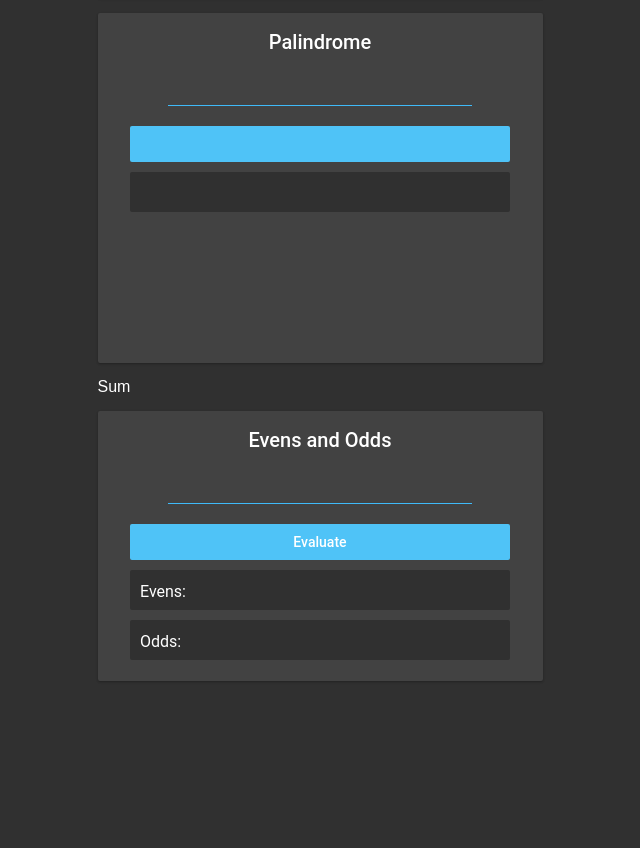
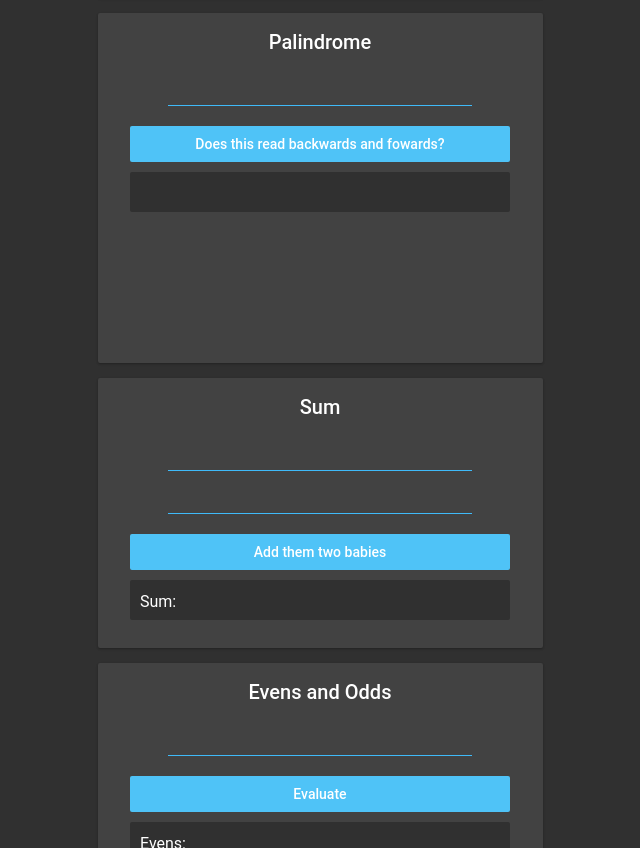
Before and after one commit to LucassNogueira/ReactToyProbs, a React (Create React App) app: page / in a window 1280 px wide. Shown: the part 772-1620 px from the top of the page, without its empty margins (320-960 px from the left). Before the commit the page ends 1468 px from the top, so only its background shows below. Built offline with nearby package versions, Linux system fonts and the light colour scheme.

Commit message:
done! this was fun

```diff
--- a/src/components/Topics/FilterObject.js
+++ b/src/components/Topics/FilterObject.js
@@ -14,6 +14,9 @@ export default class FilterObject extends Component {
     };
   }
   render() {
+    const handleChange = (e) => {
+      this.setState({ userInput: e.target.value });
+    };
     const filterObj = () => {
       let word = this.state.userInput;
       // console.log(typeof word)
@@ -33,11 +36,7 @@ export default class FilterObject extends Component {
           Original:
           {JSON.stringify(this.state.unFilteredArray)}
         </span>
-        <input
-          className="inputLine"
-          type="text"
-          onChange={(e) => this.setState({ userInput: e.target.value })}
-        />
+        <input className="inputLine" type="text" onChange={handleChange} />
         <button className="confirmationButton" onClick={filterObj}>
           Filter for them there props
         </button>
--- a/src/components/Topics/FilterString.js
+++ b/src/components/Topics/FilterString.js
@@ -17,6 +17,9 @@ export default class FilterString extends Component {
     };
   }
   render() {
+    const handleChange = (e) => {
+      this.setState({ userInput: e.target.value });
+    };
     const evaluate = () => {
       let word = this.state.userInput;
       let names = this.state.unFilteredArray;
@@ -32,11 +35,7 @@ export default class FilterString extends Component {
         <span className="puzzleText">
           Stuff :{JSON.stringify(this.state.unFilteredArray)}
         </span>
-        <input
-          className="inputLine"
-          type="text"
-          onChange={(e) => this.setState({ userInput: e.target.value })}
-        />
+        <input className="inputLine" type="text" onChange={handleChange} />
         <button onClick={evaluate} className="confirmationButton">
           Is this name included?
         </button>
--- a/src/components/Topics/Palindrome.js
+++ b/src/components/Topics/Palindrome.js
@@ -9,26 +9,26 @@ export default class Palindrome extends Component {
     };
   }
   render() {
+    const handleChange = (e) => {
+      this.setState({ userInput: e.target.value });
+    };
     const isPalin = () => {
-      let input = this.state.userInput;
+      let input = this.state.userInput.toLowerCase();
 
       let revInput = input.split("").reverse().join("");
       if (input === revInput) {
-        this.state.palindrome = true;
+        this.setState({ palindrome: true });
       } else {
-        this.state.palindrome = false;
+        this.setState({ palindrome: false });
       }
-      this.setState(this.state);
     };
     return (
       <div className="puzzleBox filterStringPB">
         <h4>Palindrome</h4>
-        <input
-          className="inputLine"
-          type="text"
-          onChange={(e) => this.setState({ userInput: e.target.value })}
-        />
-        <button className="confirmationButton" onClick={isPalin}></button>
+        <input className="inputLine" type="text" onChange={handleChange} />
+        <button className="confirmationButton" onClick={isPalin}>
+          Does this read backwards and fowards?
+        </button>
         <span className="resultsBox">{this.state.palindrome.toString()}</span>
       </div>
     );
--- a/src/components/Topics/Sum.js
+++ b/src/components/Topics/Sum.js
@@ -1,7 +1,37 @@
 import React, { Component } from "react";
 
 export default class Sum extends Component {
+  constructor(props) {
+    super(props);
+    this.state = {
+      number1: 0,
+      number2: 0,
+      sum: null,
+    };
+  }
   render() {
-    return <div>Sum</div>;
+    const calculateSum = () => {
+      this.setState({
+        sum: Number(this.state.number1) + Number(this.state.number2),
+      });
+    };
+
+    const handleNum1 = (e) => {
+      this.setState({ number1: e.target.value });
+    };
+    const handleNum2 = (e) => {
+      this.setState({ number2: e.target.value });
+    };
+    return (
+      <div className="puzzleBox sumPB">
+        <h4>Sum</h4>
+        <input type="number" className="inputLine" onChange={handleNum1} />
+        <input type="number" className="inputLine" onChange={handleNum2} />
+        <button className="confirmationButton" onClick={calculateSum}>
+          Add them two babies
+        </button>
+        <span className="resultsBox">Sum: {this.state.sum}</span>
+      </div>
+    );
   }
 }
```
